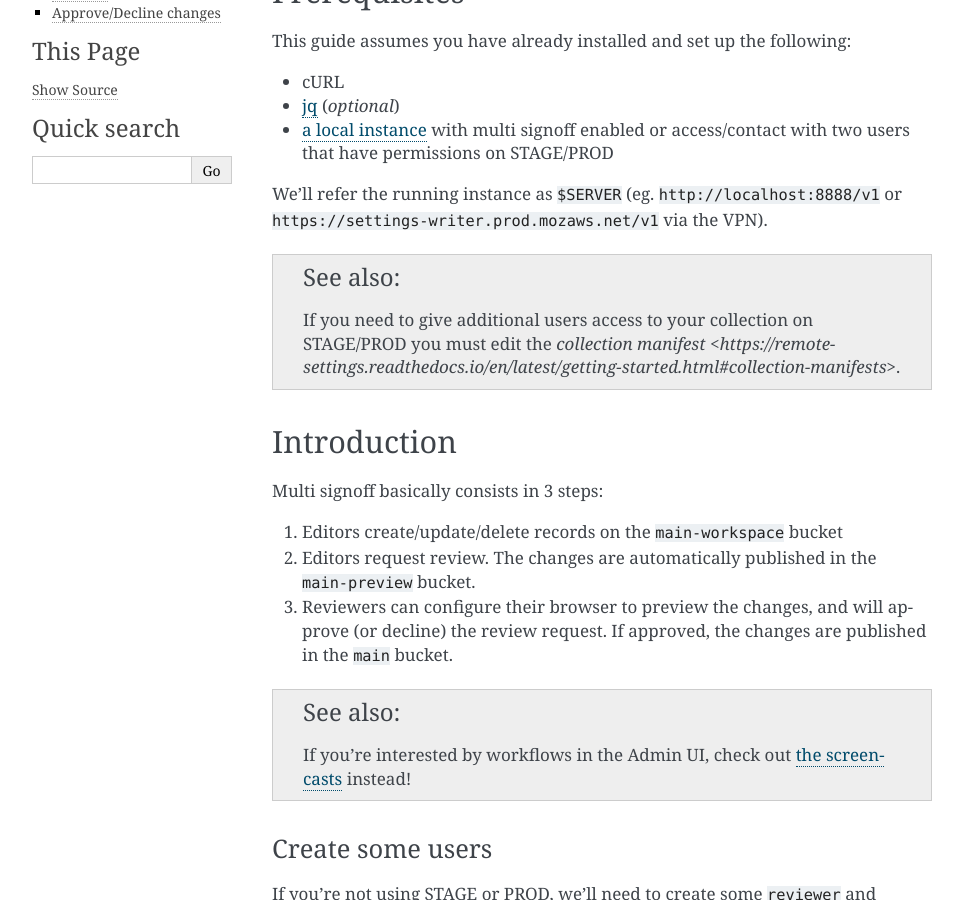
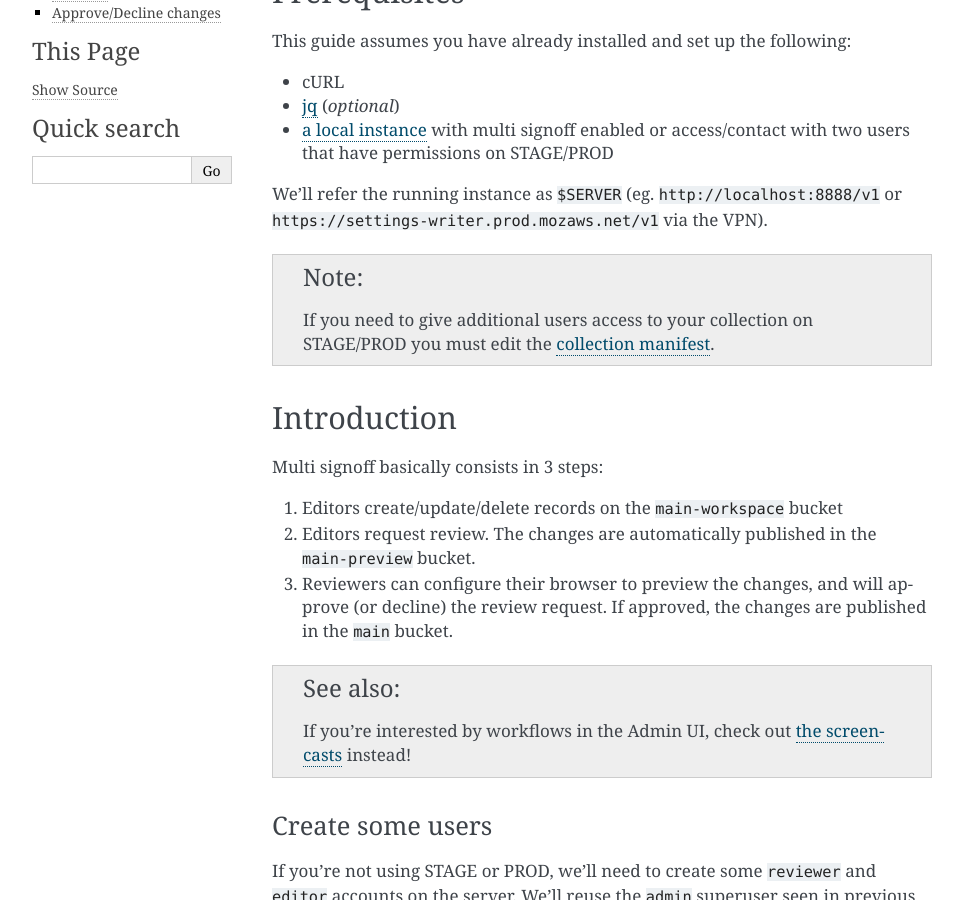
Before and after one commit to mozilla/remote-settings, a Sphinx documentation site: the page built from docs/tutorial-multi-signoff.rst, in a window 1280 px wide and 900 px high, scrolled down 323 px. Shown: the whole window, without its empty margins (148-1111 px from the left). Built offline with Sphinx 7.4.7, drawn with Linux system fonts in a browser that asks for light colours; some of the changed lines change nothing that is shown.

Commit message:
Use proper internal link formatting

```diff
--- a/docs/getting-started.rst
+++ b/docs/getting-started.rst
@@ -61,6 +61,7 @@ It is recommended to keep your Remote Settings records small, especially if you
 
 By default, all records are made available to all users. If you want to control which users should have a particular entry, you can add a ``filter_expression`` field (see :ref:`target filters <target-filters>`).
 
+.. _collection-manifests:
 
 Collection manifests
 --------------------
--- a/docs/tutorial-multi-signoff.rst
+++ b/docs/tutorial-multi-signoff.rst
@@ -23,9 +23,9 @@ This guide assumes you have already installed and set up the following:
 
 We'll refer the running instance as ``$SERVER`` (eg. ``http://localhost:8888/v1`` or ``https://settings-writer.prod.mozaws.net/v1`` via the VPN).
 
-.. seealso::
+.. note::
 
-    If you need to give additional users access to your collection on STAGE/PROD you must edit the `collection manifest <https://remote-settings.readthedocs.io/en/latest/getting-started.html#collection-manifests>`.
+    If you need to give additional users access to your collection on STAGE/PROD you must edit the :ref:`collection manifest <collection-manifests>`.
 
 
 Introduction
```
